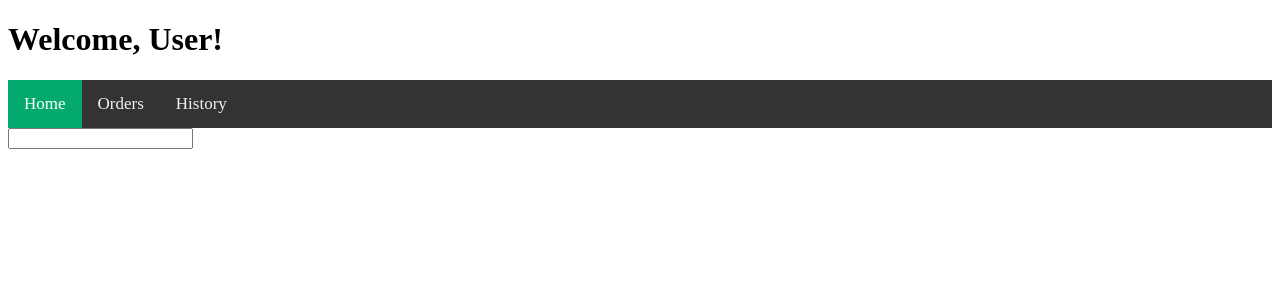
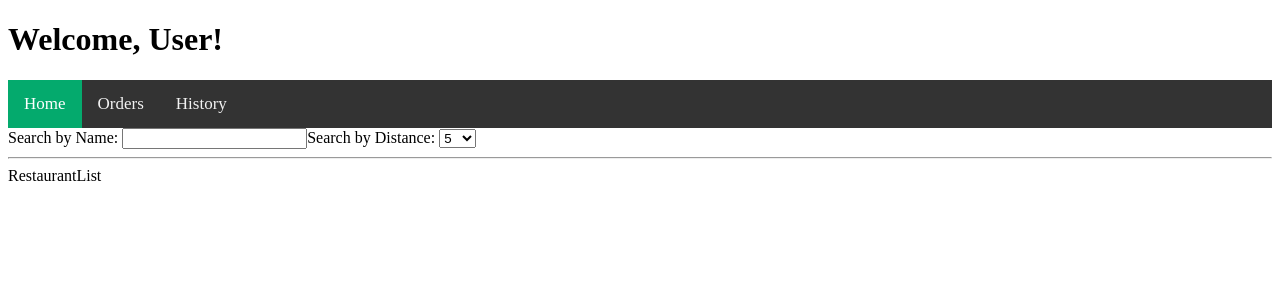
Before and after one commit to Jonathan-Bryant19/food-mood, a React (Create React App) app: page /menu/1 in a window 1280 px wide. Shown: the top 300 px of the page. Built offline with nearby package versions, Linux system fonts and the light colour scheme.

Commit message:
Added several components

```diff
--- a/src/App.js
+++ /dev/null
@@ -1,22 +0,0 @@
-import logo from './logo.svg';
-import './App.css';
-
-function App() {
-  return (
-    <>
-      <div>
-        <h1>Welcome, User!</h1>
-      </div>
-      <div className='topnav'>
-        <a href='#home' className='active'>Home</a>
-        <a href='#cart'>Orders</a>
-        <a href='#history'>History</a>
-      </div>
-      <div>
-        <input type="text"></input>
-      </div>
-    </>
-  );
-}
-
-export default App;
--- /dev/null
+++ b/src/components/App.js
@@ -0,0 +1,20 @@
+import '../App.css';
+import Navbar from './Navbar';
+import RestaurantList from './RestaurantList';
+import Search from './Search'
+
+function App() {
+  return (
+    <>
+      <div>
+        <h1>Welcome, User!</h1>
+      </div>
+      <Navbar />
+      <Search />
+      <hr></hr>
+      <RestaurantList />
+    </>
+  );
+}
+
+export default App;
--- /dev/null
+++ b/src/components/Navbar.js
@@ -0,0 +1,13 @@
+import React from 'react'
+
+function Navbar() {
+  return (
+    <div className='topnav'>
+        <a href='#home' className='active'>Home</a>
+        <a href='#cart'>Orders</a>
+        <a href='#history'>History</a>
+    </div>
+  )
+}
+
+export default Navbar
--- /dev/null
+++ b/src/components/RestaurantList.js
@@ -0,0 +1,9 @@
+import React from 'react'
+
+function RestaurantList() {
+  return (
+    <div>RestaurantList</div>
+  )
+}
+
+export default RestaurantList
--- /dev/null
+++ b/src/components/Search.js
@@ -0,0 +1,18 @@
+import React from 'react'
+
+function Search({setSearch}) {
+    return (
+      <div className="ui search">
+        <div className="ui icon input">
+          Search by Name: <input onChange={(e) => setSearch(e.target.value)} className="prompt" />
+          Search by Distance: <select>
+              <option>5</option>
+              <option>10</option>
+              <option>15</option>
+          </select>
+        </div>
+      </div>
+    );
+  }
+
+export default Search
--- a/src/index.js
+++ b/src/index.js
@@ -1,7 +1,7 @@
 import React from 'react';
 import ReactDOM from 'react-dom';
 import './index.css';
-import App from './App';
+import App from './components/App';
 import reportWebVitals from './reportWebVitals';
 
 ReactDOM.render(
```
Also changed, not shown: src/logo.svg (deleted).
